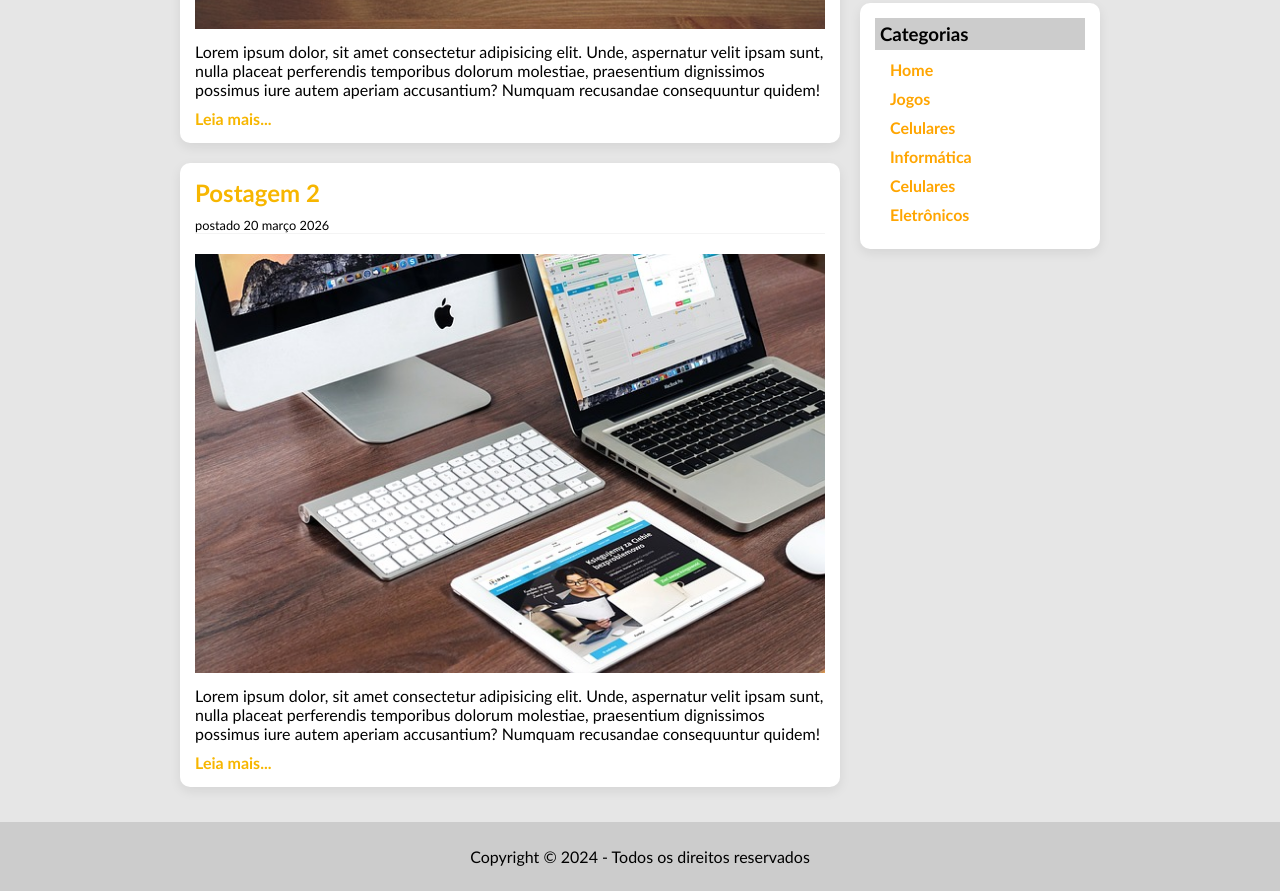
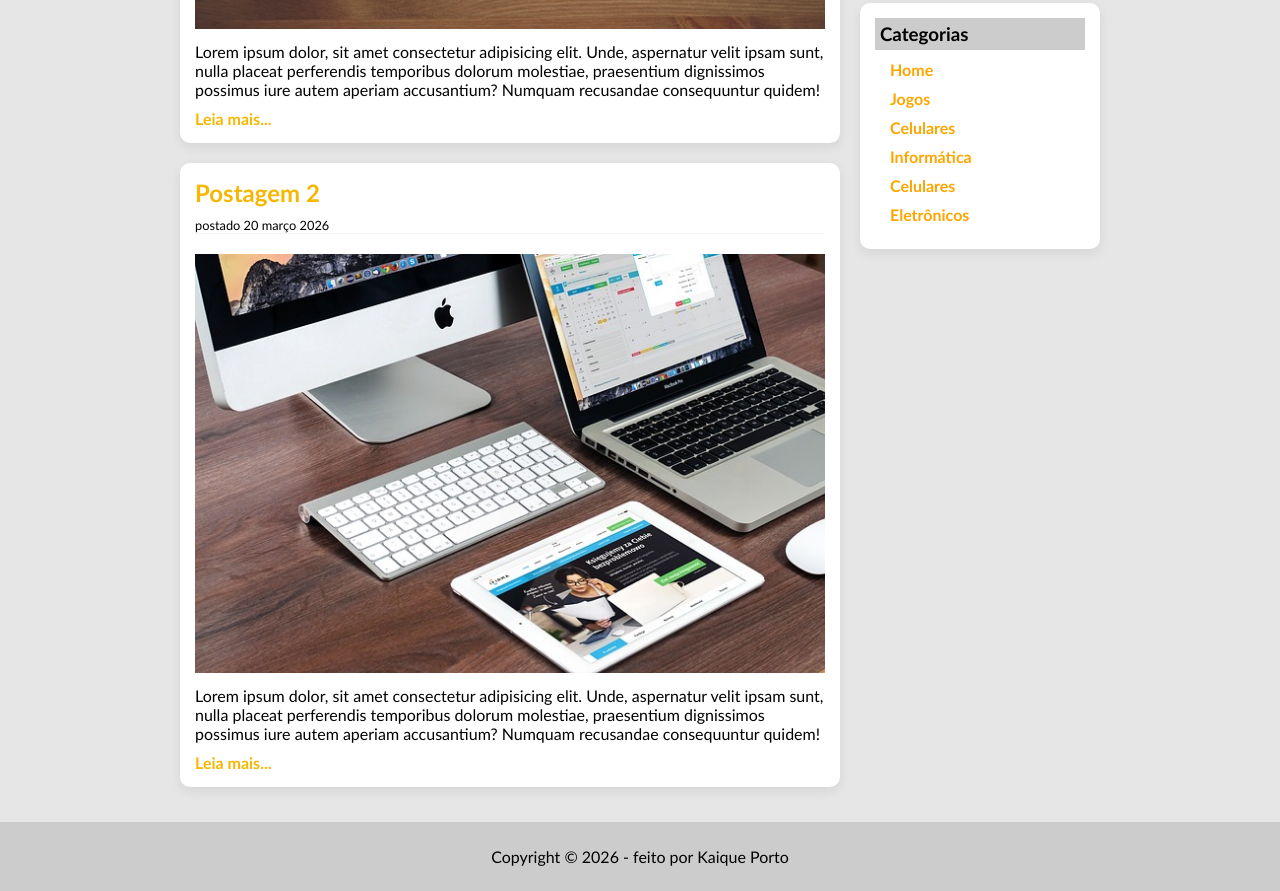
Before and after one commit to KaiquePortoSantos/Tecblog, a plain HTML site: page index.html in a window 1280 px wide. Shown: the part 643-1534 px from the top of the page. Drawn offline with Linux system fonts and the light colour scheme.

Commit message:
alterando footer

```diff
--- a/index.html
+++ b/index.html
@@ -84,7 +84,7 @@
     </main>
 
     <footer id="area-rodape">
-      <p> Copyright &copy; 2024 - Todos os direitos reservados </p>
+      <p> Copyright &copy; 2026 - feito por Kaique Porto  </p>
     </footer>
 
   </body>
```
